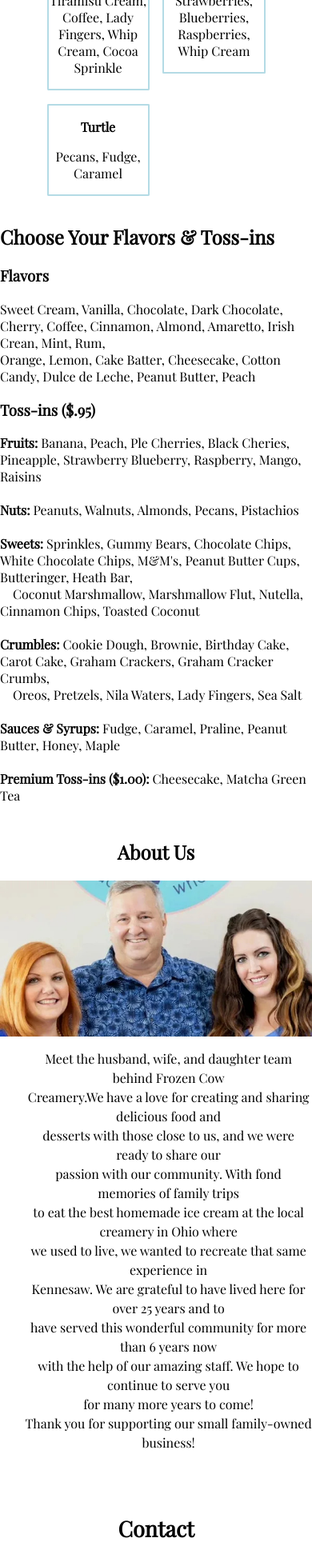
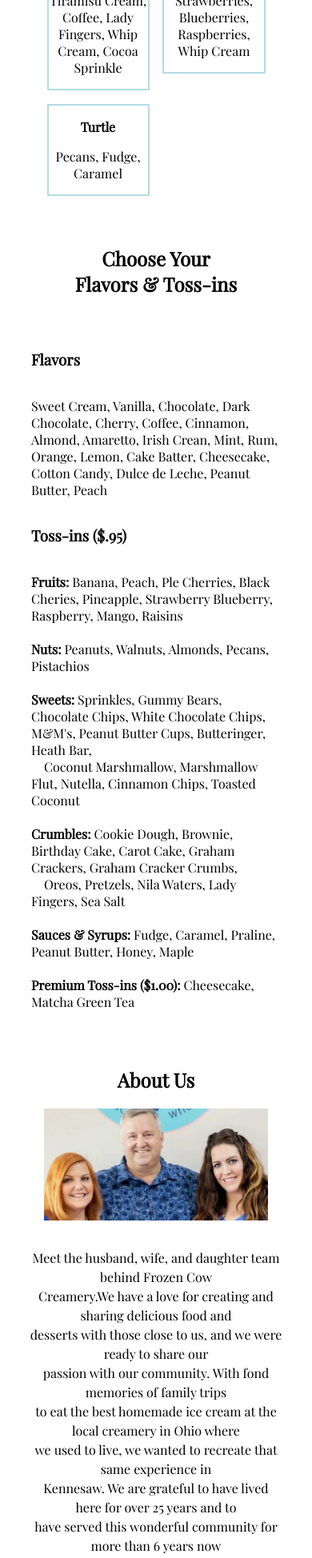
Before and after one commit to zznieves/frozen-cow-creamery-redesign, a React (Create React App) app: page / in a window 390 px wide. Shown: the part 4047-5995 px from the top of the page at 80% size. Built offline with nearby package versions, Linux system fonts and the light colour scheme; a web font is replaced by a local one.

Commit message:
fixed layout errors in about and contact sections

```diff
--- a/src/App.js
+++ b/src/App.js
@@ -65,7 +65,7 @@ function App() {
 
         </div>
 
-        <div className='flavors-and-tossins'>
+        <div className='flavors-and-tossins flexbox-container'>
           <h2>Choose Your Flavors & Toss-ins</h2>
 
           <h3>Flavors</h3>
--- a/src/css/about.css
+++ b/src/css/about.css
@@ -1,4 +1,8 @@
 
+
+.about {
+    margin-top: 3%;
+}
 
 .family {
     flex-direction: row;
@@ -6,7 +10,7 @@
     justify-content: center;
     align-items: center;
 
-    margin-top: 3%;
+    margin-top: 5%;
 }
 
 
@@ -18,14 +22,22 @@
 
 @media screen and (max-width: 900px) {
 
+    .about {
+        margin-top: 7%;
+    }
+
     .family {
         flex-direction: column;
 
-        margin: 0 auto;
+        margin: 5% 5%;
     }
 
     .family img {
-        max-width: 100%;
+        max-width: 80%;
 
     }
+
+    .family p {
+        margin: 10% 5%;
+    }
 }
--- a/src/css/contact.css
+++ b/src/css/contact.css
@@ -56,11 +56,11 @@
     .contact-left {
         align-items: center;
         justify-content: center;
+        text-align: center;
     }
 
-    .contact-left {
-
-        text-align: center;
+    .contact-left h2 {
+        margin: 10%;
     }
 
     #interactive-map {
--- a/src/css/menu.css
+++ b/src/css/menu.css
@@ -37,8 +37,25 @@
 
 .flavors-and-tossins {
 
-
+    flex-direction: column;
     text-align: left;
 
     margin: 2% auto;
 }
+
+.flavors-and-tossins h2 {
+    text-align: center;
+
+    margin-bottom: 5%;
+}
+
+@media screen and (max-width: 900px) {
+
+    .flavors-and-tossins {
+        margin: 2% 10%;
+    }
+
+    .flavors-and-tossins h2 {
+        margin: 15%;
+    }
+}
```
